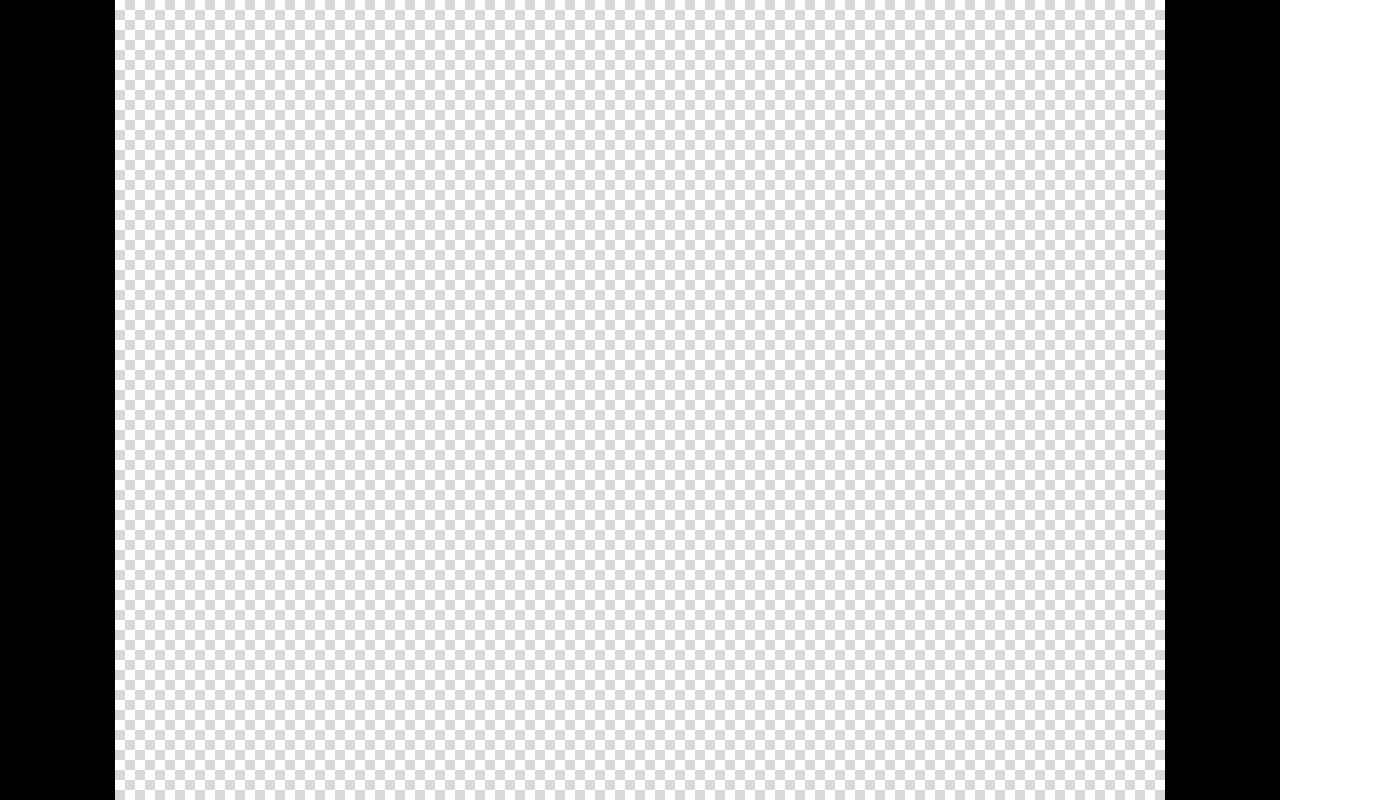
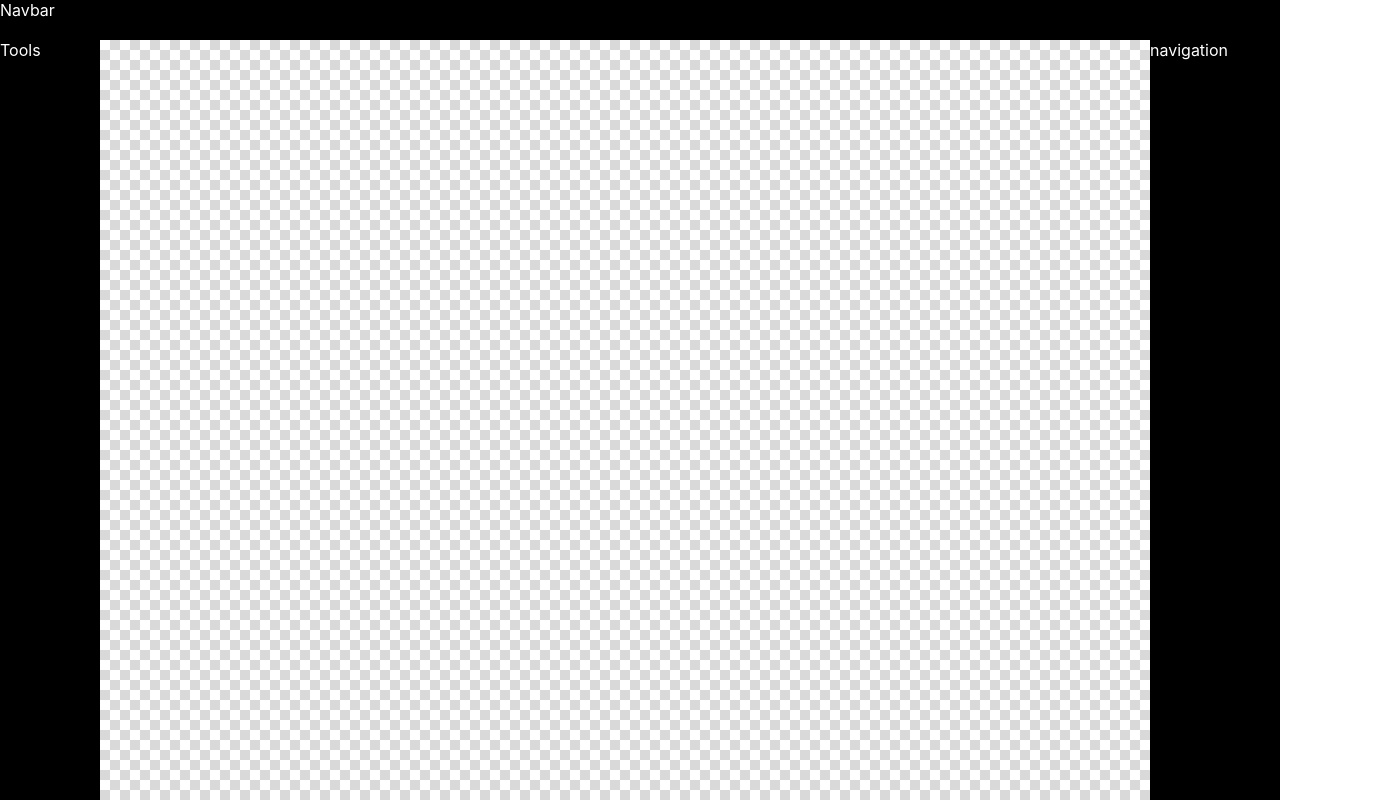
Before and after one commit to En11x/pixel, a React (Vite) app: page / in a window 1280 px wide. Shown: the top 800 px of the page, 1400 px wide, since content can reach past the window. Built offline with nearby package versions, Linux system fonts and the light colour scheme.

Commit message:
feat: layout

```diff
--- a/src/App.tsx
+++ b/src/App.tsx
@@ -1,11 +1,22 @@
-import { Canvas } from "./components/Canvas"
-import { Layout } from "./components/Layout"
+import { Canvas } from './components/canvas'
+import { CanvasContainer } from './components/canvas/Container'
+import { Layout } from './components/layout'
+import { Navbar } from './components/navbar'
+import { Navigation } from './components/navigation'
+import { Tools } from './components/tools'
 
 function App() {
   return (
-    <Layout>
-      <Canvas />
-    </Layout>
+    <div className="min-h-screen bg-black text-white flex flex-col">
+      <Navbar />
+      <Layout>
+        <Tools />
+        <CanvasContainer>
+          <Canvas />
+        </CanvasContainer>
+        <Navigation />
+      </Layout>
+    </div>
   )
 }
 
--- /dev/null
+++ b/src/components/canvas/Container.tsx
@@ -0,0 +1,9 @@
+import { FC, ReactNode } from "react"
+
+interface ContainerProps {
+  children?: ReactNode
+}
+
+export const CanvasContainer:FC<ContainerProps> = ({children}:{children?:ReactNode})=>{
+  return <div className="f-center">{children}</div>
+}
--- a/src/components/Canvas.tsx
+++ b/src/components/canvas/index.tsx
@@ -1,7 +1,7 @@
 import { useEffect, useRef } from 'react'
-import { useStore } from '../store'
-import { Pixel, Position } from '../types'
-import { getOrigin } from '../utils'
+import { useStore } from '../../store'
+import { Pixel, Position } from '../../types'
+import { getOrigin } from '../../utils'
 
 export const Canvas = () => {
   const canvasRef = useRef<HTMLCanvasElement>(null)
--- a/src/components/Layout.tsx
+++ b/src/components/layout/index.tsx
@@ -7,5 +7,7 @@ interface LayoutProps {
 export const Layout: FC<LayoutProps> = (props) => {
   const { children } = props
 
-  return <div className='min-h-screen flex flex-items-center flex-justify-center bg-black'>{children}</div>
+  return <div className='grid h-100% flex-1' style={{
+    'gridTemplateColumns':'100px auto 250px'
+  }}>{children}</div>
 }
--- /dev/null
+++ b/src/components/navbar/index.tsx
@@ -0,0 +1,4 @@
+
+export const Navbar = ()=>{
+  return <div className="w-100% h-40px f-center bg-333">Navbar</div>
+}
--- /dev/null
+++ b/src/components/navigation/index.tsx
@@ -0,0 +1,4 @@
+
+export const Navigation = ()=>{
+  return <div className="bg-333">navigation</div>
+}
--- /dev/null
+++ b/src/components/tools/index.tsx
@@ -0,0 +1,4 @@
+
+export const Tools = ()=>{
+  return <div className="bg-333">Tools</div>
+}
--- a/vite.config.ts
+++ b/vite.config.ts
@@ -9,6 +9,16 @@ export default defineConfig({
   plugins: [
     UnoCSS({
       presets: [presetUno(), presetAttributify()],
+      rules:[
+        [
+          'bg-333',{'background-color':'#333'}
+        ]
+      ],
+      shortcuts:[
+        {
+          'f-center':'flex flex-items-center flex-justify-center'
+        }
+      ],
     }),
     react(),
   ],
```
